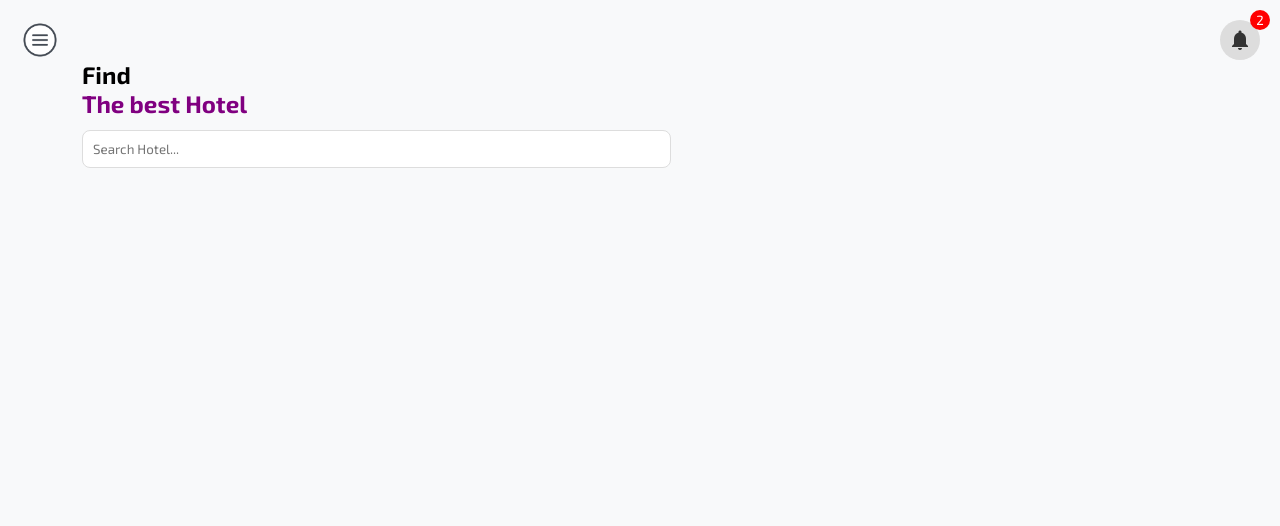
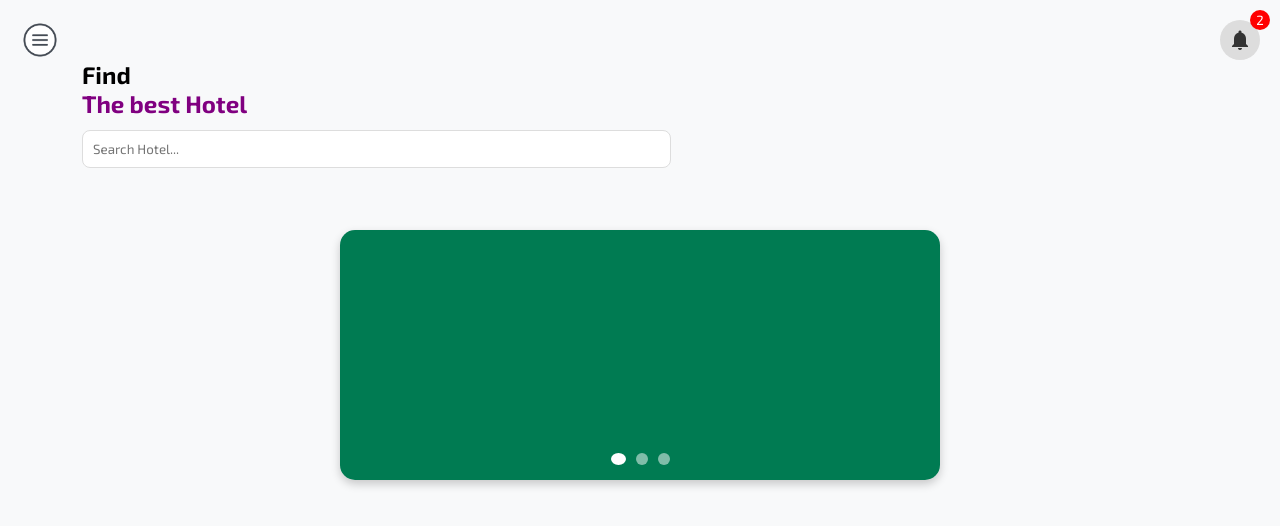
Before and after one commit to notkahuate/appmovil_Buenokevin, a plain HTML site: page index.html in a window 1280 px wide. Drawn offline with Linux system fonts and the light colour scheme; a web font is replaced by a local one.

Commit message:
feat: :sparkles: introducuiendo un carrusel para mejorar y que haya una vista mas agradable

```diff
--- a/css/styles.css
+++ b/css/styles.css
@@ -106,3 +106,99 @@
       width: 40px;
       height: 40px;
   }
+
+  .slider {
+    position: relative;
+    width: 100vw; /* Ancho completo de la pantalla */
+    max-width: 600px; /* Anchura máxima ajustada */
+    height: 250px;
+    overflow: hidden;
+    border-radius: 15px;
+    box-shadow: 0 4px 10px rgba(0, 0, 0, 0.2);
+    display: flex;
+    align-items: center;
+  }
+
+  .slider input {
+    visibility: hidden;
+    display: none;
+  }
+
+  .buttons {
+    position: absolute;
+    width: 100%;
+    display: flex;
+    justify-content: center;
+    bottom: 15px;
+    gap: 10px;
+  }
+
+  .buttons label {
+    width: 12px;
+    height: 12px;
+    background-color: white;
+    opacity: 0.5;
+    cursor: pointer;
+    z-index: 1;
+    transition: 300ms ease-in-out;
+    border-radius: 50%;
+  }
+
+  .buttons label:hover {
+    transform: scale(1.2);
+    opacity: 1;
+  }
+
+  .slider input:nth-child(1):checked ~ .buttons label:nth-child(1),
+  .slider input:nth-child(2):checked ~ .buttons label:nth-child(2),
+  .slider input:nth-child(3):checked ~ .buttons label:nth-child(3) {
+    opacity: 1;
+    width: 15px;
+  }
+
+  .content {
+    display: flex;
+    width: 300%;
+    transition: transform 400ms ease-in-out;
+  }
+
+  .content div {
+    min-width: 100%;
+    height: 250px;
+    display: flex;
+    justify-content: center;
+    align-items: center;
+    font-size: 2rem;
+    color: #fff;
+    font-weight: bold;
+  }
+
+  .firstslide {
+    background-color: rgb(0, 123, 82);
+  }
+
+  .secondslide {
+    background-color: brown;
+  }
+
+  .thirdslide {
+    background-color: green;
+  }
+
+  .slider input:nth-child(1):checked ~ .content {
+    transform: translateX(0);
+  }
+
+  .slider input:nth-child(2):checked ~ .content {
+    transform: translateX(-100%);
+  }
+
+  .slider input:nth-child(3):checked ~ .content {
+    transform: translateX(-200%);
+  }
+
+.destinos{
+    display: flex;
+    justify-content: center;
+    margin: 5%;
+}
--- a/index.html
+++ b/index.html
@@ -31,7 +31,33 @@
 
         </div>
 
-        <div class="slider"></div>
+        <div class="destinos">
+
+
+
+            <div class="slider">
+
+                <input type="radio" name="slider" id="slideOne" checked>
+                <input type="radio" name="slider" id="slideTwo">
+                <input type="radio" name="slider" id="slideThree">
+
+                <div class="buttons">
+                    <label for="slideOne"></label>
+                    <label for="slideTwo"></label>
+                    <label for="slideThree"></label>
+                </div>
+
+                <div class="content">
+                    <div class="firstslide"></div>
+                    <div class="secondslide"></div>
+                    <div class="thirdslide"></div>
+                </div>
+
+            </div>
+
+        </div>
+
+
 
     </section>
 </body>
```
